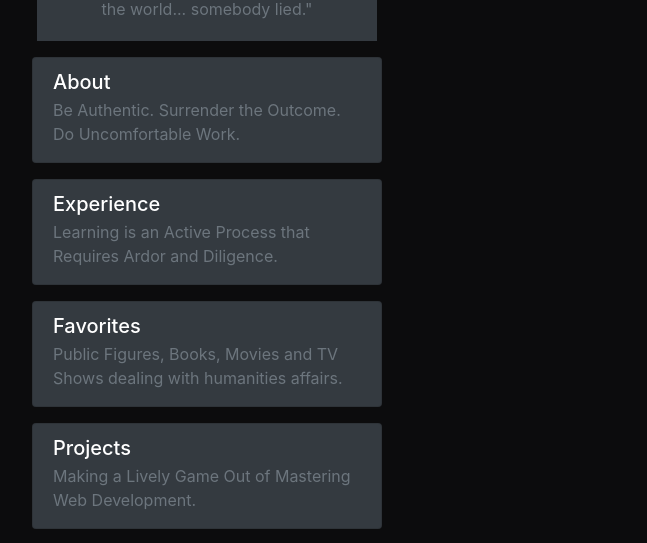
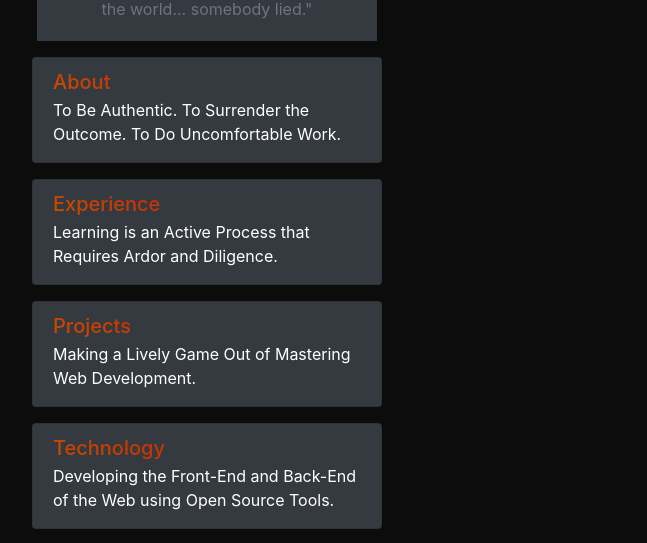
Before and after one commit to TheArchitect71/Cotton-Mouth, an Angular app: page / in a window 1280 px wide. Shown: the part 344-887 px from the top of the page, without its empty margins (433-1080 px from the left). Built offline with nearby package versions, Linux system fonts and the light colour scheme.

Commit message:
adjusting text color to new dark mode

```diff
--- a/src/app/navigation/navigation.component.css
+++ b/src/app/navigation/navigation.component.css
@@ -1,3 +1,8 @@
 .list-width {
   width: auto;
 }
+.card-title {
+  background: -webkit-linear-gradient(-120deg, #c40707, #c94c00);
+  -webkit-background-clip: text;
+  -webkit-text-fill-color: transparent;
+}
--- a/src/app/navigation/navigation.component.html
+++ b/src/app/navigation/navigation.component.html
@@ -6,9 +6,9 @@
         <a class="list-group-item list-group-item-action mb-3 bg-dark" [routerLink]="['/about']"
           routerLinkActive="router-link-active">
           <div>
-            <h5 class="mb-1 text-white">About</h5>
+            <h5 class="mb-1 card-title">About</h5>
           </div>
-          <p class="mb-1 text-secondary">Be Authentic. Surrender the Outcome. Do Uncomfortable Work.
+          <p class="mb-1 text-white">To Be Authentic. To Surrender the Outcome. To Do Uncomfortable Work.
           </p>
         </a>
       </li>
@@ -16,9 +16,29 @@
         <a class="list-group-item list-group-item-action mb-3 bg-dark" [routerLink]="['/experience']"
           routerLinkActive="router-link-active">
           <div>
-            <h5 class="mb-1 text-white">Experience</h5>
+            <h5 class="mb-1 card-title">Experience</h5>
           </div>
-          <p class="mb-1 text-secondary">Learning is an Active Process that Requires Ardor and Diligence.
+          <p class="mb-1 text-white">Learning is an Active Process that Requires Ardor and Diligence.
+          </p>
+        </a>
+      </li>
+      <li class="list-width">
+        <a class="list-group-item list-group-item-action mb-3 bg-dark" [routerLink]="['/projects']"
+          routerLinkActive="router-link-active">
+          <div>
+            <h5 class="mb-1 card-title">Projects</h5>
+          </div>
+          <p class="mb-1 text-white">Making a Lively Game Out of Mastering Web Development.
+          </p>
+        </a>
+      </li>
+      <li class="list-width">
+        <a class="list-group-item list-group-item-action mb-3 bg-dark" [routerLink]="['/technology']"
+          routerLinkActive="router-link-active">
+          <div>
+            <h5 class="mb-1 card-title">Technology</h5>
+          </div>
+          <p class="mb-1 text-white">Developing the Front-End and Back-End of the Web using Open Source Tools.
           </p>
         </a>
       </li>
@@ -26,29 +46,9 @@
         <a class="list-group-item list-group-item-action mb-3 bg-dark" [routerLink]="['/favorites']"
           routerLinkActive="router-link-active">
           <div>
-            <h5 class="mb-1 text-white">Favorites</h5>
+            <h5 class="mb-1 card-title">Favorites</h5>
           </div>
-          <p class="mb-1 text-secondary">Public Figures, Books, Movies and TV Shows dealing with humanities affairs.
-          </p>
-        </a>
-      </li>
-      <li class="list-width">
-        <a class="list-group-item list-group-item-action mb-3 bg-dark" [routerLink]="['/projects']"
-          routerLinkActive="router-link-active">
-          <div>
-            <h5 class="mb-1 text-white">Projects</h5>
-          </div>
-          <p class="mb-1 text-secondary">Making a Lively Game Out of Mastering Web Development.
-          </p>
-        </a>
-      </li>
-      <li class="list-width">
-        <a class="list-group-item list-group-item-action mb-3 bg-dark" [routerLink]="['/technology']"
-          routerLinkActive="router-link-active">
-          <div>
-            <h5 class="mb-1 text-white">Technology</h5>
-          </div>
-          <p class="mb-1 text-secondary">Developing the Front-End and Back-End of the Web using Open Source Tools.
+          <p class="mb-1 text-white">Public Figures, Books, Movies and TV Shows Dealing with the Humanities.
           </p>
         </a>
       </li>
```
